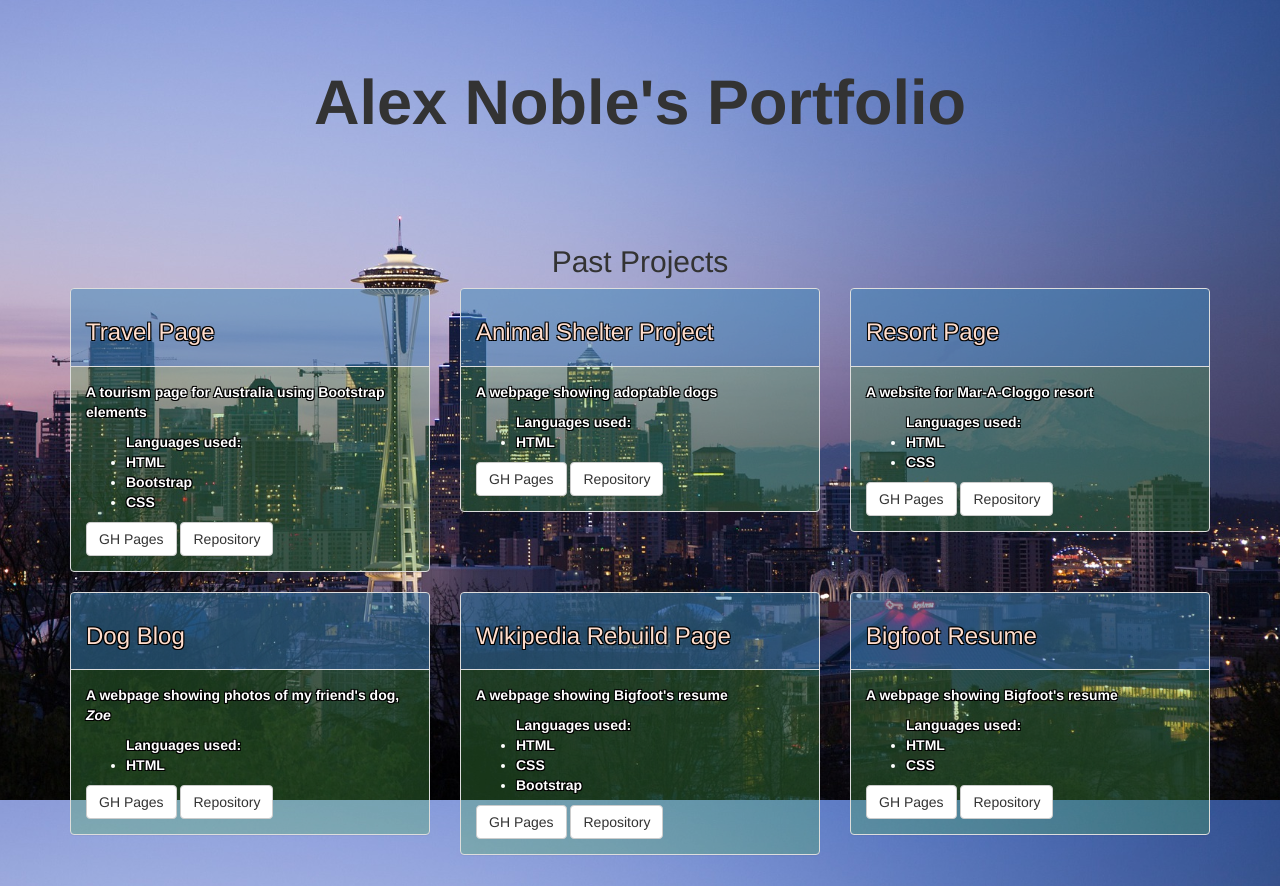
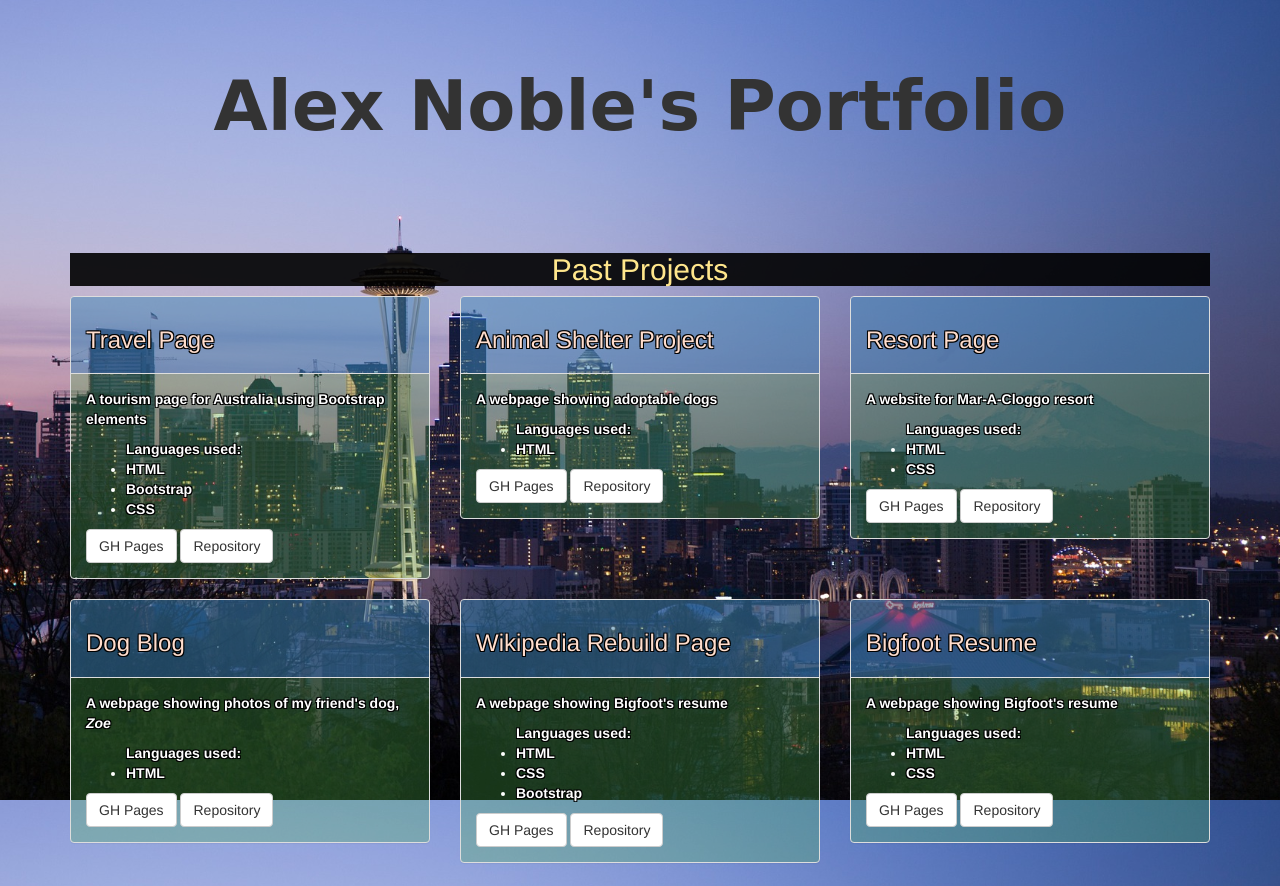
Before and after one commit to Anoble25/portfolio, a plain HTML site: page index.html in a window 1280 px wide. Shown: the top 886 px of the page. Drawn offline with Linux system fonts and the light colour scheme.

Commit message:
change font size and color of jumbotron and projects header.

```diff
--- a/css/styles.css
+++ b/css/styles.css
@@ -12,15 +12,25 @@ body{
 }
 
 .jumbotron{
+  font-family: cursive;
   float:none;
   border-radius: 25px;
   background-color: transparent;
+}
+#top-header{
+  font-size:70px;
+  font-weight:900;
 }
 
 #projects-header{
   float:none;
   text-align:center;
   font-weight: bolder;
+  color:rgb(255, 230, 140);
+}
+
+#projects-header h2{
+  background: rgba(0, 0, 0, .9);
 }
 
 #travel-panel{
--- a/index.html
+++ b/index.html
@@ -8,7 +8,7 @@
   <body>
     <div class="jumbotron">
       <div class="container">
-        <center><h1><strong>Alex Noble's Portfolio <strong></h1></center>
+        <center><h1 id="top-header">Alex Noble's Portfolio</h1></center>
       </div>
     </div>
 
```
